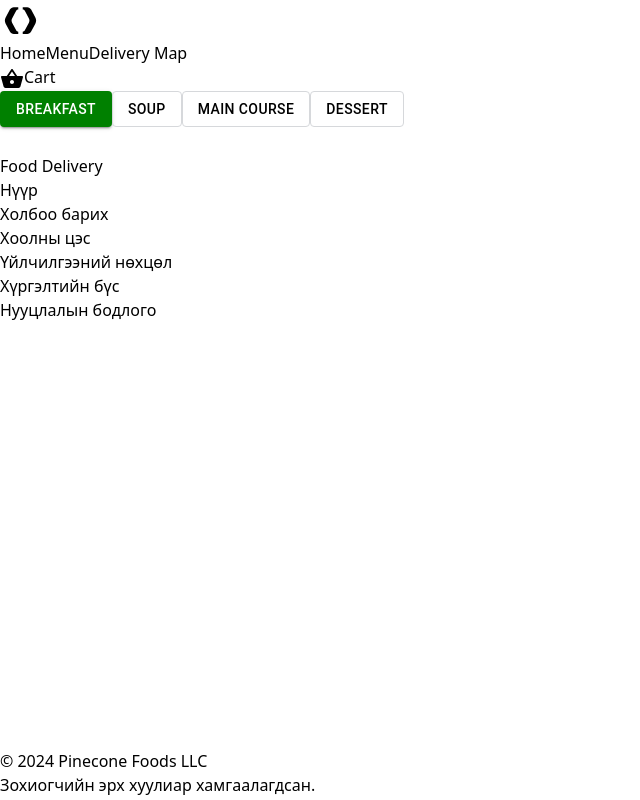
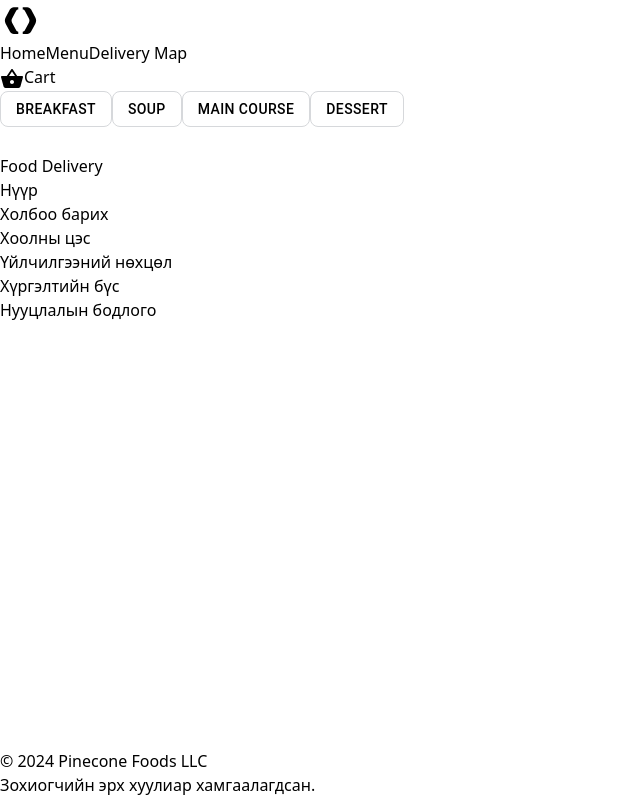
Before and after one commit to LEAP-MNG-1f/Lhagvaa-FooD-delivery, a Next.js app in the folder frontend/: page /menu in a window 1280 px wide. Shown: the whole page, without its empty margins (0-640 px from the left). Built offline with nearby package versions, Linux system fonts and the light colour scheme.

Commit message:
menu page category

```diff
--- a/frontend/src/app/menu/page.tsx
+++ b/frontend/src/app/menu/page.tsx
@@ -4,45 +4,73 @@ import { Button } from "@mui/material";
 import { useState } from "react";
 
 const MenuPage = () => {
-  const [isselected, setisSelected] = useState(true);
-  const [colorchange, setColorchange] = useState(true);
+  const [selectedButton, setSelectedButton] = useState<String>("");
+
+  const ChangeBgColor = (value: String) => {
+    setSelectedButton(value);
+  };
+
   return (
     <div className="flex items-center justify-center">
       <div className="container max-w-[1200px] flex items-center justify-between pt-8 pb-8 ">
         <Button
-          sx={{ backgroundColor: "green" }}
-          variant="contained"
-          className="w-[249px] h-[27px] pt-2 pb-2 pl-4 pr-4  text-lg "
+          onClick={() => {
+            ChangeBgColor("breakfast");
+          }}
+          sx={{
+            backgroundColor: selectedButton === "breakfast" ? "green" : "white",
+            color: selectedButton === "breakfast" ? "white" : "black",
+            borderColor: "#D6D8DB",
+            borderRadius: "8px",
+          }}
+          variant="outlined"
+          className="w-[249px] h-[27px] pt-2 pb-2 pl-4 pr-4 text-lg"
         >
           Breakfast
         </Button>
         <Button
+          onClick={() => {
+            ChangeBgColor("soup");
+          }}
           sx={{
-            color: "black",
+            backgroundColor: selectedButton === "soup" ? "green" : "white",
+            color: selectedButton === "soup" ? "white" : "black",
             borderColor: "#D6D8DB",
+            borderRadius: "8px",
           }}
           variant="outlined"
-          className="w-[249px]  h-[27px] pt-2 pb-2 pl-4 pr-4 font-medium text-lg "
+          className="w-[249px] h-[27px] pt-2 pb-2 pl-4 pr-4 font-medium text-lg"
         >
           Soup
         </Button>
         <Button
+          onClick={() => {
+            ChangeBgColor("maincourse");
+          }}
           sx={{
-            color: "black",
+            backgroundColor:
+              selectedButton === "maincourse" ? "green" : "white",
+            color: selectedButton === "maincourse" ? "white" : "black",
             borderColor: "#D6D8DB",
+            borderRadius: "8px",
           }}
           variant="outlined"
-          className="w-[249px]  h-[27px] pt-2 pb-2 pl-4 pr-4 font-medium text-lg "
+          className="w-[249px] h-[27px] pt-2 pb-2 pl-4 pr-4 font-medium text-lg"
         >
           Main Course
         </Button>
         <Button
+          onClick={() => {
+            ChangeBgColor("dessert");
+          }}
           sx={{
-            color: "black",
+            backgroundColor: selectedButton === "dessert" ? "green" : "white",
+            color: selectedButton === "dessert" ? "white" : "black",
             borderColor: "#D6D8DB",
+            borderRadius: "8px",
           }}
           variant="outlined"
-          className="w-[249px] h-[27px] pt-2 pb-2 pl-4 pr-4 font-medium text-lg "
+          className="w-[249px] h-[27px] pt-2 pb-2 pl-4 pr-4 font-medium text-lg"
         >
           Dessert
         </Button>
@@ -50,4 +78,5 @@ const MenuPage = () => {
     </div>
   );
 };
+
 export default MenuPage;
```
Also changed, not shown: 1 other file (tests, documents, lock files or other folders).
